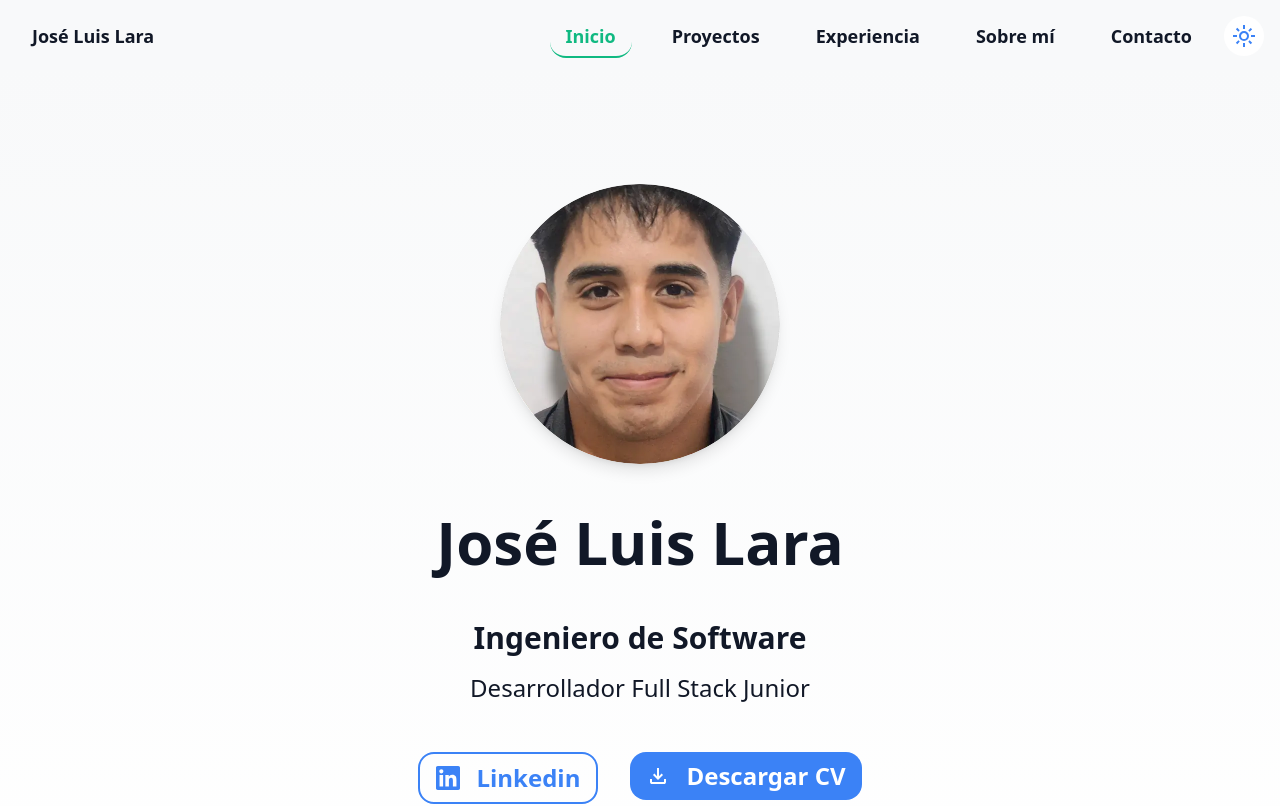
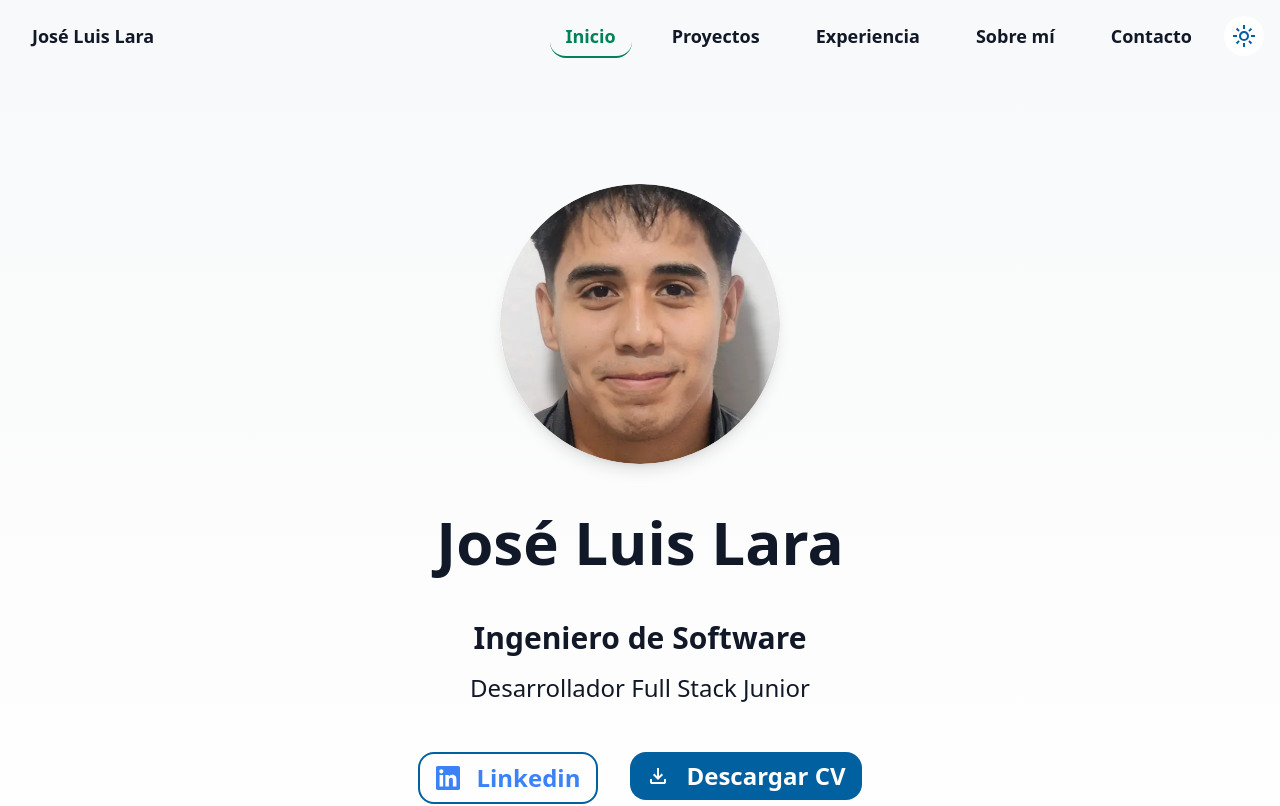
Before and after one commit to joseluislaradev/Portafolio-Web, a React (Vite) app: page / in a window 1280 px wide. Shown: the top 806 px of the page. Built offline with nearby package versions, Linux system fonts and the light colour scheme; what @midudev/tailwind-animations would draw is missing.

Commit message:
Actualizacion de colores de la paleta del modo calro para cumplir el contraste

```diff
--- a/src/components/moleculas/CardsInformacionPersonal.jsx
+++ b/src/components/moleculas/CardsInformacionPersonal.jsx
@@ -4,7 +4,7 @@ export function CardInformacionPersonal({ iconName, titulo, subtitulo }) {
   return (
     <div className="flex items-center gap-4 p-4 md:p-6 lg:p-8 bg-background-secondary-light/70 dark:bg-background-secondary-dark/70 rounded-2xl shadow-md min-w-[300px] md:min-w-[350px] lg:min-w-[400px] hover:shadow-lg  transition-all duration-100 ">
       <div className="p-4 bg-accent-secondary-light dark:bg-accent-secondary-dark rounded-full">
-        <Icono nombre={iconName} />
+        <Icono nombre={iconName} className="text-text-button-light dark:text-text-button-dark" />
       </div>
       <div className="flex flex-col">
         <p className="font-bold text-lg md:text-xl lg:text-2xl">{titulo}</p>
--- a/src/index.css
+++ b/src/index.css
@@ -20,8 +20,8 @@
   --color-text-button-light: #ffffff; /* Texto de botones primarios siempre blanco */
   --color-text-button-outline-light: #3b82f6; /* Texto para botones outline */
 
-  --color-accent-primary-light: #3b82f6; /* TU AZUL: El protagonista */
-  --color-accent-secondary-light: #10b981; /* Un verde esmeralda como acento secundario vibrante */
+  --color-accent-primary-light: #0060a0; /* TU AZUL: El protagonista */
+  --color-accent-secondary-light: #008156; /* Un verde esmeralda como acento secundario vibrante */
 
   --color-hover-primary-light: #2563eb; /* Un azul un poco más oscuro para el hover */
   --color-hover-secondary-light: #0b7451; /* Un verde más oscuro para el hover */
```
